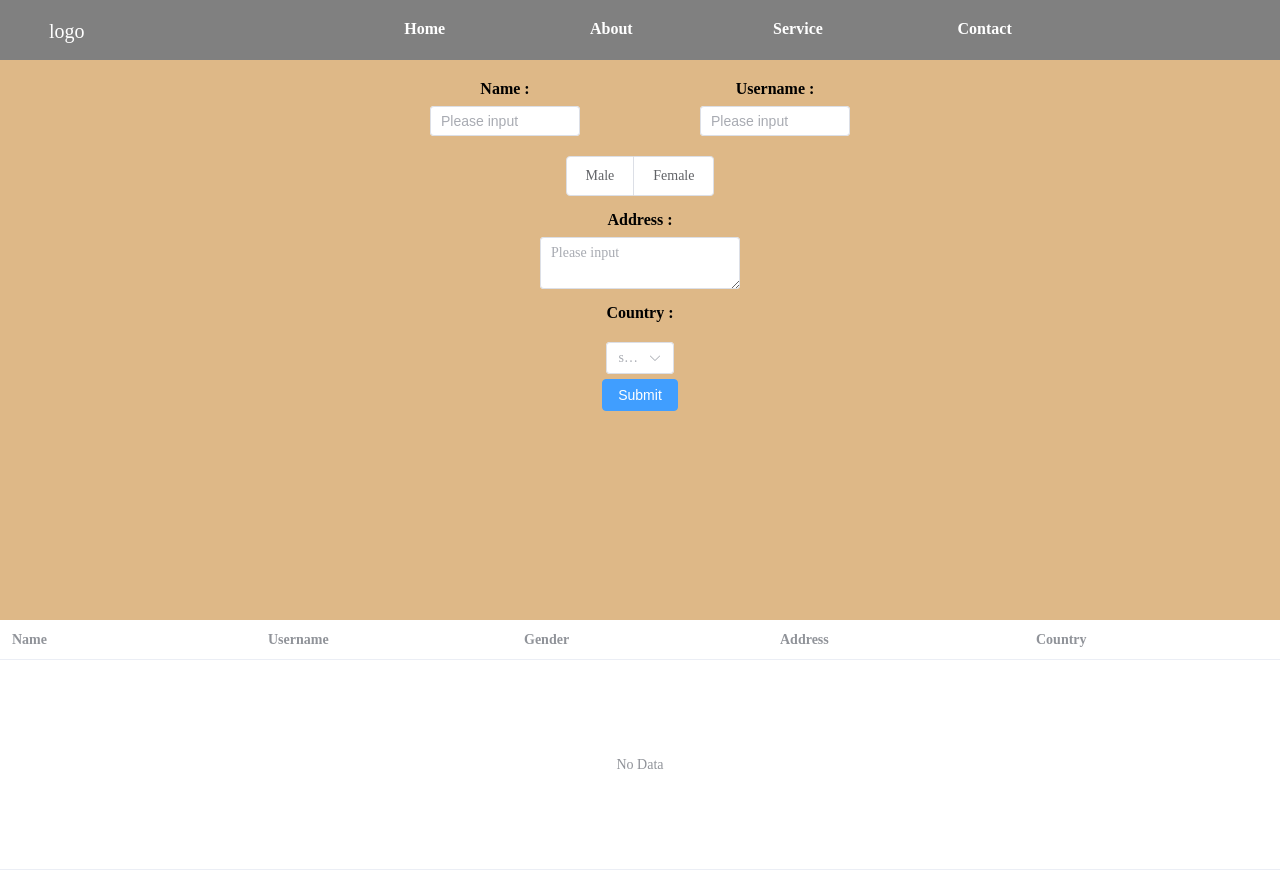
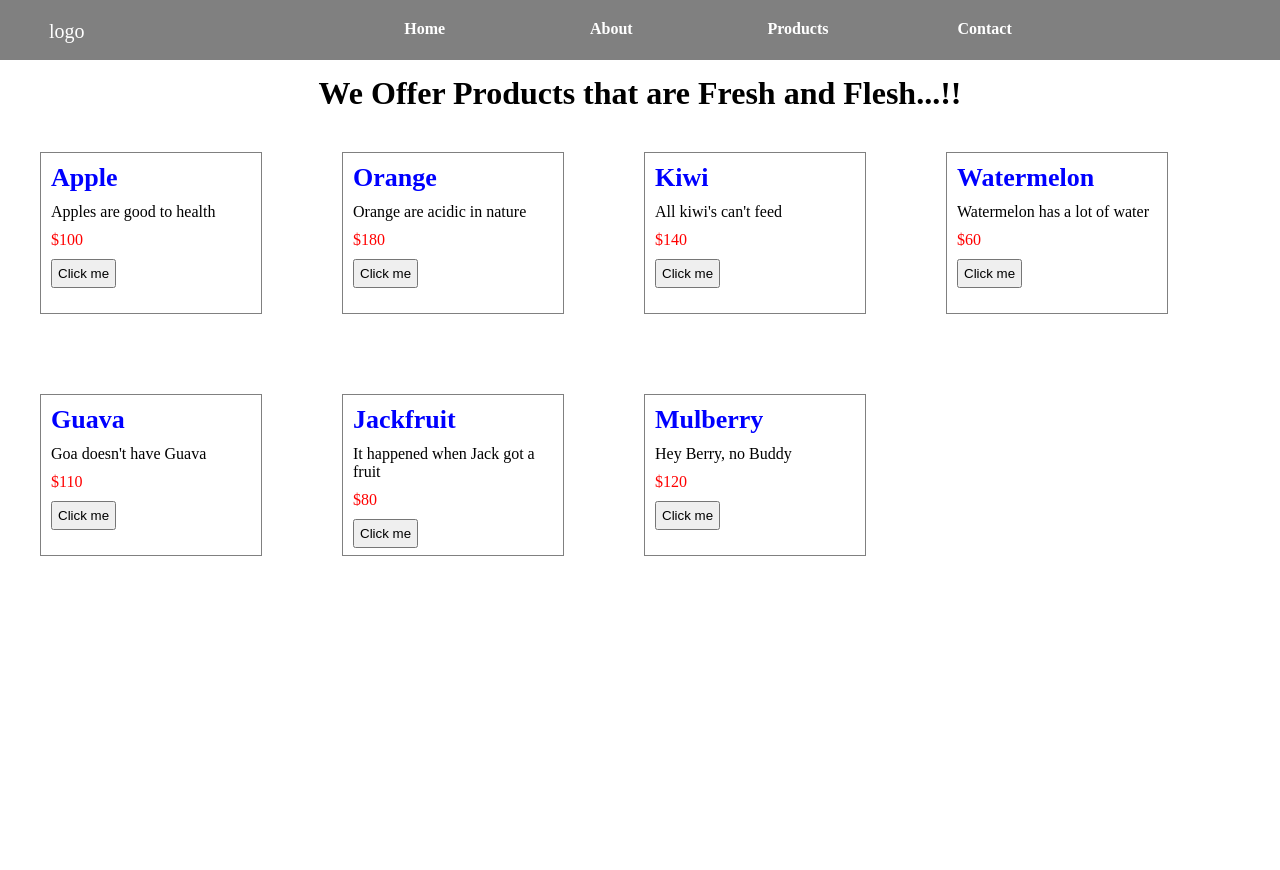
Before and after one commit to SajarMohammed/jsexcercises, a Vue app in the folder vue-project1/: page /products in a window 1280 px wide. After the commit the page ends 800 px from the top, so only its background shows below. Built offline with nearby package versions, Linux system fonts and the light colour scheme.

Commit message:
vue-propsemit

```diff
--- a/vue-project1/package.json
+++ b/vue-project1/package.json
@@ -15,6 +15,7 @@
     "vee-validate": "^4.5.8",
     "vue": "^3.3.11",
     "vue-i18n": "^9.8.0",
+    "vue-router": "^4.2.5",
     "vue-validate": "^1.0.1"
   },
   "devDependencies": {
--- a/vue-project1/src/App.vue
+++ b/vue-project1/src/App.vue
@@ -1,12 +1,9 @@
 <template>
-    <homie/>
+  <Header/>
+    <router-view></router-view>
 </template>
 
-<script>
- import Home from "./pages/Home.vue"
- export default{
-  components :{
-    'homie' : Home
-  }
- }
+<script setup>
+ import Header from "./components/Header.vue"
+
 </script>
--- a/vue-project1/src/components/Header.vue
+++ b/vue-project1/src/components/Header.vue
@@ -26,6 +26,9 @@
 
 
 }
+.custom-links{
+    text-decoration: none;
+}
 
 .titles {
   color: white;
@@ -34,22 +37,13 @@
 }
 </style>
 <template>
-    <!-- <div class="container">
-        <div class="logo">
-           <h1 class="text">helllooo</h1>
-        </div>
-        <div class="links">
-    <li v-for="nav in navlinks" :key="nav.id" class="list">
-       <h4 class="titles">{{ nav.title }}</h4>
-    </li>
-</div>
-    </div> -->
+
     <el-container class="main">
         <el-header class="head">
             <el-row >
                 <el-col :span="4" class="logo">logo</el-col>
             <el-col v-for="nav in navlinks" :key="nav.id" class="list" :span="2">
-       <h4 class="titles">{{ nav.title }}</h4> </el-col>
+    <router-link :to="nav.url" class="custom-links"><h4 class="titles">{{ nav.title }}</h4></router-link>  </el-col>
     </el-row>
         </el-header>
     </el-container>
@@ -61,16 +55,16 @@
         return{
             navlinks: [
                 {
-                    id:1, title: "Home"
+                    id:1, title: "Home", url :"/"
                 },
                 {
-                    id:2, title: "About"
+                    id:2, title: "About", url :"/about"
                 },
                  {
-                    id:3, title: "Service"
+                    id:3, title: "Products", url :"/products"
                 },
                 {
-                    id:4, title: "Contact"
+                    id:4, title: "Contact", url :"/contact"
                 },
             ]
         }
--- /dev/null
+++ b/vue-project1/src/components/ProductCard.vue
@@ -0,0 +1,42 @@
+<template>
+    <div class="product-card">
+        <h2 class="head-tag">{{ product.name }}</h2>
+        <p>{{ product.desc }}</p>
+        <span>${{ product.price }}</span>
+        <button @click="handleClick">Click me</button>
+    </div>
+</template>
+
+<script setup>
+  const props = defineProps(['product']);
+  const emit = defineEmits(['cardClick']);
+  const handleClick = () => {
+  emit('cardClick', props.product);
+  }
+</script>
+
+<style>
+   .product-card{
+    width:200px;
+    height:140px;
+    border: 1px solid grey;
+    padding: 10px;
+    margin:40px;
+    display: flex;
+    flex-direction: column;
+    gap:10px;
+   }
+   button{
+    width:max-content;
+    padding:5px;
+   }
+   .head-tag{
+    font-size: 26px;
+    font-weight:600;
+    color:blue
+   }
+   span{
+    color:red;
+
+   }
+</style>
--- /dev/null
+++ b/vue-project1/src/components/Products.vue
@@ -0,0 +1,31 @@
+<template>
+  <div class="product-sec">
+    <ProductCard v-for="product in products" :product="product" :key="product.id"
+    @cardClick="handleClick"/>
+  </div>
+
+</template>
+
+<script setup>
+import { ref } from "vue"
+  import ProductCard from "./ProductCard.vue"
+  const products = ref([
+    {id:1,name:"Apple",desc:"Apples are good to health",price:100},
+    {id:2,name:"Orange",desc:"Orange are acidic in nature",price:180},
+    {id:2,name:"Kiwi",desc:"All kiwi's can't feed",price:140},
+    {id:2,name:"Watermelon",desc:"Watermelon has a lot of water",price:60},
+    {id:2,name:"Guava",desc:"Goa doesn't have Guava",price:110},
+    {id:2,name:"Jackfruit",desc:"It happened when Jack got a fruit",price:80},
+    {id:2,name:"Mulberry",desc:"Hey Berry, no Buddy",price:120},
+  ])
+  const handleClick=(clickedPdt)=>{
+    alert(`you clicked ${clickedPdt.name}`)
+  }
+</script>
+
+<style>
+  .product-sec{
+    display: flex;
+    flex-wrap: wrap;
+  }
+</style>
--- /dev/null
+++ b/vue-project1/src/pages/About.vue
@@ -0,0 +1,5 @@
+<template>
+    <h1>hello from about
+
+    </h1>
+</template>
--- /dev/null
+++ b/vue-project1/src/pages/Contact.vue
@@ -0,0 +1,3 @@
+<template>
+    <h1>hello from contact</h1>
+</template>
--- a/vue-project1/src/pages/Home.vue
+++ b/vue-project1/src/pages/Home.vue
@@ -1,16 +1,11 @@
 <template>
-    <headei/>
-    <form-ui/>
+
+     <Form/>
    </template>
-   <script>
+   <script setup>
 
 import Form from "../components/Form.vue"
 import Header from "../components/Header.vue"
 
- export default{
-       components: {
-         'form-ui': Form,
-         'headei' : Header,
-       }
-      }
+
    </script>
--- /dev/null
+++ b/vue-project1/src/pages/ProductPage.vue
@@ -0,0 +1,17 @@
+<template>
+    <h4>We Offer Products that are Fresh and Flesh...!!</h4>
+    <Product/>
+</template>
+
+<script setup>
+  import Product from "../components/Products.vue"
+</script>
+
+<style scoped>
+    h4{
+      text-align: center;
+      margin-top: 15px;
+      font-size:32px;
+      font-weight:bold;
+    }
+</style>
```
Also changed, not shown: vue-project1/src/main.js (+23 -3 lines), 1 other file (tests, documents, lock files or other folders).
